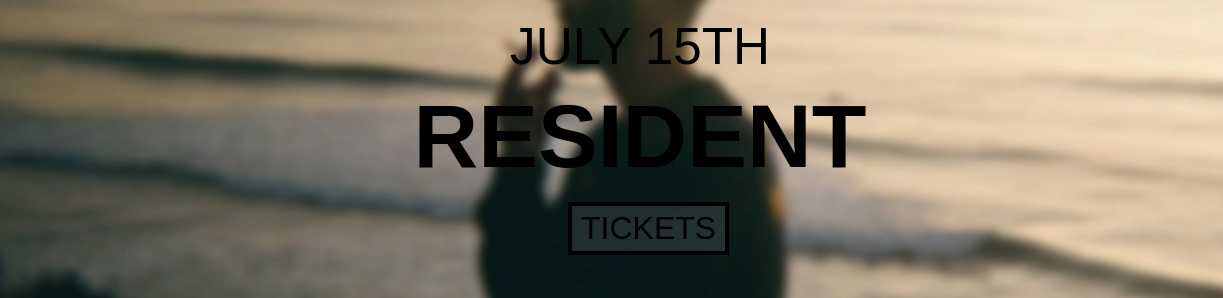
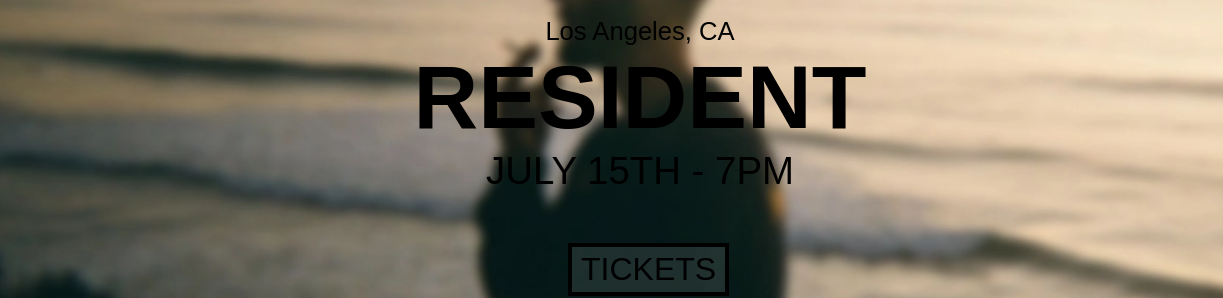
Before and after one commit to sgogos1/lance-rodriguez, a plain HTML site: page index.html in a window 1280 px wide. Shown: the part 414-712 px from the top of the page, 0-1223 px from the left. Drawn offline with Linux system fonts and the light colour scheme.

Commit message:
[ADDED] Location and time of the featured show.

```diff
--- a/assets/css/stylesheet.css
+++ b/assets/css/stylesheet.css
@@ -389,16 +389,23 @@ body {
     align-items: center;
 }
 
-.featured-show-subheader {
-    font-size: 4vmax;
+.featured-show-time {
+    font-size: 3vmax;
     font-weight: normal;
     margin-block: 0;
+    margin-bottom: 10%;
 }
 
-.featured-show-header {
+.featured-show-location {
     font-size: 7vmax;
     margin-block: 0;
-    margin: 2% 0;
+    margin: 0;
+}
+
+.featured-show-city {
+    font-size: 2vmax;
+    font-weight: normal;
+    margin-block: 0;
 }
 
 .featured-show-tickets {
--- a/index.html
+++ b/index.html
@@ -36,8 +36,9 @@
     <main id="main">
       <div id="featured-container">
         <div id="featured-show">
-          <h3 class="featured-show-subheader">JULY 15TH</h3>
-          <h2 class="featured-show-header">RESIDENT</h2>
+          <h5 class="featured-show-city">Los Angeles, CA</h5>
+          <h2 class="featured-show-location">RESIDENT</h2>
+          <h3 class="featured-show-time">JULY 15TH - 7PM</h3>
           <a target="_blank" rel="noopener noreferrer" href="https://www.eventbrite.com/e/breaking-sound-la-feat-ashrr-jack-shields-cj-may-lance-rodriguez-more-tickets-156029306857?ref=eios"><h4 class="featured-show-tickets">TICKETS</h4></a>
         </div>
         <div id="featured-content" style="display: none">
```
